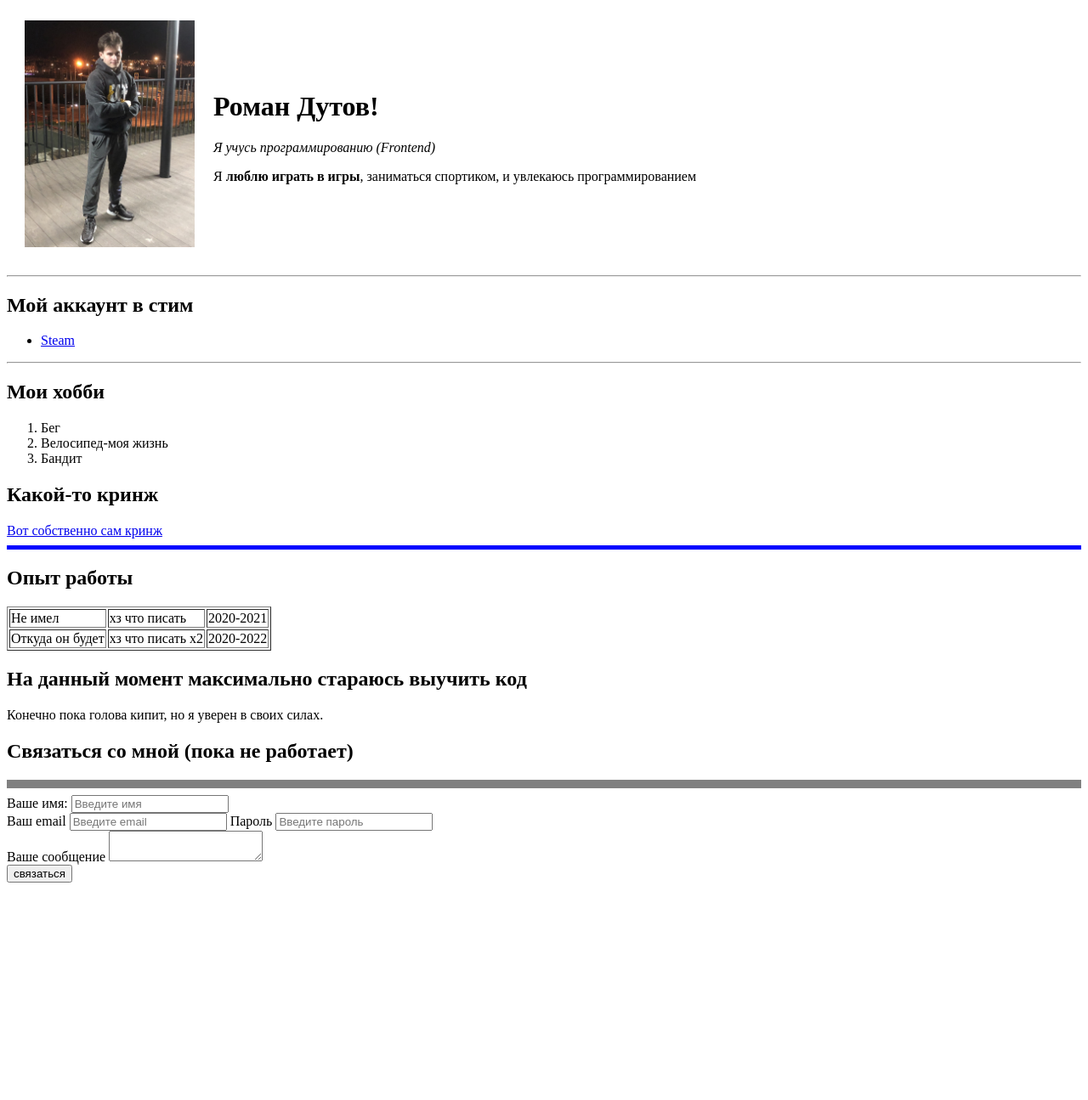
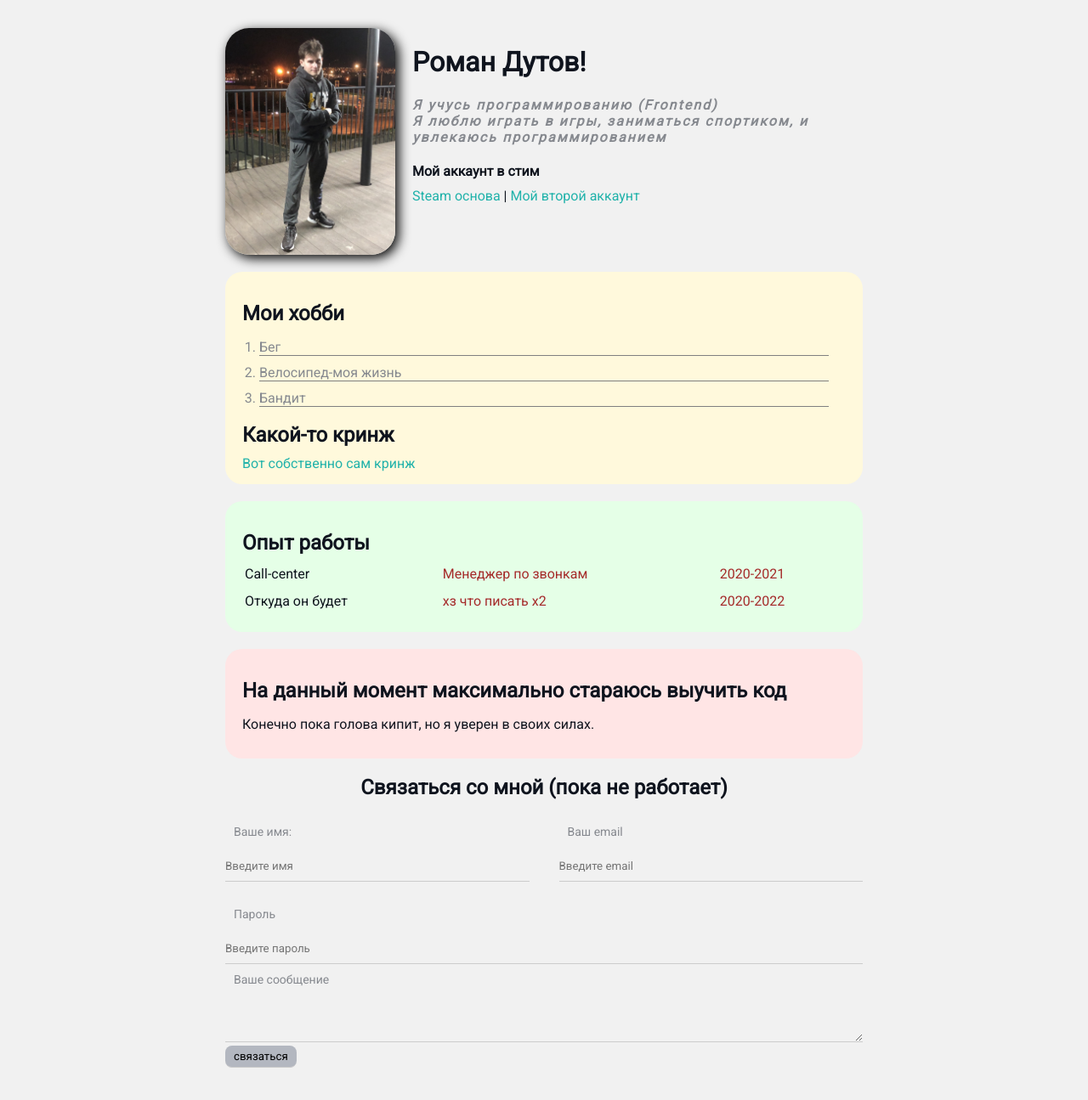
Before and after one commit to Shootingss/Test_website, a plain HTML site: page index.html in a window 1280 px wide. Shown: the part 5-1300 px from the top of the page at 85% size. Before the commit the page ends 1052 px from the top, so only its background shows below. Drawn offline with Linux system fonts and the light colour scheme.

Commit message:
Add files via upload

```diff
--- a/index.html
+++ b/index.html
@@ -3,85 +3,98 @@
   <head>
     <meta charset="UTF-8" />
     <title>Shootin R</title>
+    <link href="styles.css" rel="stylesheet" />
   </head>
   <body>
-    <table cellspacing="20">
-      <tr>
-        <td>
-          <img src="a1.jpg" width="200" />
-      </td>
-        <td>
+    <div class="container">
+      <div class="info">
+        <img src="a1.jpg" alt="тут моя фотка" class="avatar" />
+        <div class="info-text">
         <h1>Роман Дутов!</h1>
         <p><em>Я учусь программированию (Frontend)</em></p>
-
         <p>
-            Я <strong>люблю играть в игры</strong>, заниматься спортиком, и увлекаюсь
+          Я люблю играть в игры, заниматься спортиком, и увлекаюсь
           программированием
         </p>
-        </h1>
-        </td>
-      </tr>
 
-    </table>
+        <h4>Мой аккаунт в стим</h4>
 
 
-<hr>
-    <h2>Мой аккаунт в стим</h2>
-    <ul>
-      <li>
             <a href="//steamcommunity.com/id/shootin_star//" target="_blank"
-          >Steam</a
-        >
-      </li>
-    </ul>
-<hr>
+              >Steam основа</a>
+              |
+              <a href="https://steamcommunity.com/profiles/76561199146008344/" target="_blank">Мой второй аккаунт</a>
+            </div>
 
 
+      </div>
 
+
+        <div class="card bg-yellow">
           <h2>Мои хобби</h2>
-    <ol type="1">
+          <ol class="list">
             <li>Бег</li>
             <li>Велосипед-моя жизнь</li>
             <li>Бандит</li>
             </ol>
           <h2>Какой-то кринж</h2>
           <a href="cringe.html"> Вот собственно сам кринж</a>
-    <hr size="5" color="blue">
+      </div>
+            <div class="card bg-green">
           <h2>Опыт работы</h2>
 
-    <table border="1">
-
+          <table class="table">
             <tr>
-        <td>Не имел</td>
-        <td>хз что писать</td>
+              <td>Call-center</td>
+              <td>Менеджер по звонкам</td>
               <td>2020-2021</td>
             </tr>
             <tr>
               <td>Откуда он будет</td>
-        <td>хз что писать х2</td>
+              <td >хз что писать х2</td>
               <td>2020-2022</td>
             </tr>
       </table>
+    </div>
+          <div class="card bg-red">
           <h2>На данный момент максимально стараюсь выучить код</h2>
           <p>Конечно пока голова кипит, но я уверен в своих силах.</p>
+         </div>
+
+          <div class="contact">
             <h2>Связаться со мной (пока не работает)</h2>
-    <hr size="10" noshade="">
+
             <form>
+              <div class="row">
+                <div class="form-group">
                 <label for="name">Ваше имя:</label>
-      <input type="text" id="name" placeholder="Введите имя">
-      <br>
-      <label for="email">Ваш email</label>
+                <input type="text" id="name" placeholder="Введите имя" />
+              </div>
+              <div class="form-group">
+                <label for="email">Ваш email
 
-      <input type="email" id="email" placeholder="Введите email">
-      <label>Пароль</label>
-      <input type="password" placeholder="Введите пароль">
-      <br>
+              </label>
+
+
+                <input type="email" id="email" placeholder="Введите email" />
+           </div>
+            </div>
+           <div class="form-group">
+          <label for="password">Пароль</label>
+          <input type="password" placeholder="Введите пароль" />
+            </div>
+            <div class="form-group">
           <label for="text">Ваше сообщение</label>
           <textarea id="text"></textarea>
-      <br>
-      <input type="submit" value="связаться">
+          <input class="no-touch" type="submit" value="связаться" />
 
         </form>
+      </div>
+      </div>
 
+      <div class="position">
+        <div class="box"></div>
+      </div>
+    <div style="margin-bottom: 500px"></div>
   </body>
 </html>
--- /dev/null
+++ b/styles.css
@@ -0,0 +1,205 @@
+@import url("https://fonts.googleapis.com/css2?family=Roboto&display=swap");
+
+/* * {
+  padding: 0;
+  margin: 0;
+} */
+body {
+  background-color: #f1f1f1;
+  color: #0f141e;
+  font-size: 16px;
+  font-weight: normal;
+  font-family: "Roboto", sans-serif;
+  /* font: normal 16px "Roboto", sans-serif; */
+}
+
+.info-text {
+  margin-left: 20px;
+}
+.info-text h4 {
+  margin-bottom: 10px;
+}
+a {
+  color: lightseagreen;
+  text-decoration: none;
+}
+a:active {
+  color: rgb(240, 217, 9);
+}
+
+a:hover {
+  text-decoration: underline;
+}
+
+a:visited {
+  color: grey;
+}
+
+.avatar {
+  width: 200px;
+  border-radius: 28px;
+  box-shadow: 4px 4px 14px rgba(0, 0, 0, 25);
+}
+
+.info {
+  display: flex;
+  margin-bottom: 20px;
+}
+@media (max-width: 700px) {
+  .info {
+    display: block;
+    text-align: center;
+  }
+}
+
+.info p {
+  color: #86898f;
+  margin: 0;
+  font-style: italic;
+  font-weight: bold;
+  text-decoration: none;
+  /* text-transform: none; */
+  letter-spacing: 2px;
+  /* word-spacing: 5px; */
+}
+
+/* Box Model */
+
+.container {
+  max-width: 750px;
+  margin: auto;
+  padding-top: 30px;
+}
+
+/* .social { */
+/* background-color: aqua; */
+/* padding: 15px; */
+/* padding: 15px 40px; */
+/* padding: 15px 20px 30px 40px; */
+/* padding-top: 30px;
+  padding-left: 20px;
+  padding-bottom: 30px;
+  padding-right: 40px;
+  border: 5px solid red;
+  border-bottom-style: double;
+  border-top-width: 8px;
+  border-top-left-radius: 9px;
+  margin: 5px; */
+/* работает точно так же как и с padding
+  margin-top: 20px; */
+/* } */
+
+/* .box-model > div {
+  background: black;
+  height: 200px;
+  width: 25%;
+  border: 4px solid blue;
+  float: left;
+  box-sizing: border-box;
+} */
+
+.bg-yellow {
+  background: #fff9dc;
+}
+.bg-green {
+  background: #e5ffe7;
+}
+.bg-red {
+  background: #ffe5e5;
+}
+
+.card {
+  padding: 15px 20px;
+  margin-bottom: 20px;
+  border-radius: 20px;
+}
+.card h2 {
+  margin-bottom: 10px;
+}
+
+.list {
+  padding: 0 20px;
+}
+
+.list li {
+  color: #86898f;
+  margin-bottom: 10px;
+  border-bottom: 1px solid grey;
+}
+
+.table {
+  width: 100%;
+}
+
+.table td {
+  padding-bottom: 10px;
+}
+
+.table td:nth-child(2),
+.table td:nth-child(3) {
+  color: brown;
+}
+
+.contact h2 {
+  text-align: center;
+}
+
+.form-group label {
+  display: block;
+  padding: 10px;
+  font-size: 14px;
+  color: #86898f;
+}
+
+.form-group input,
+.form-group textarea {
+  width: 100%;
+  box-sizing: border-box;
+  border: none;
+  background: transparent;
+  border-bottom: 1px solid #ccc;
+  color: black;
+  padding: 15px 0 10px;
+  outline: yellow;
+  font-family: inherit;
+}
+.form-group .no-touch {
+  background-color: #b3b7c0;
+  box-sizing: border-box;
+  width: auto;
+  height: auto;
+  border-radius: 8px;
+  padding: 5px 10px;
+  font-family: inherit;
+  cursor: pointer;
+}
+.form-group .no-touch:hover {
+  opacity: 0.9;
+}
+
+.row {
+  display: flex;
+  margin-bottom: 20px;
+}
+
+.row > .form-group {
+  width: 50%;
+}
+
+.row > .form-group:nth-child(1) {
+  margin-right: 35px;
+}
+
+/* Position */
+
+/* .position {
+  position: relative;
+  border: 4px solid black;
+  margin-top: 20px;
+  padding: 20px;
+  height: 300px;
+}
+
+.box {
+  position: fixed;
+  /* top: 50px; */
```
Lines whose indentation alone changed are shown as unchanged.
